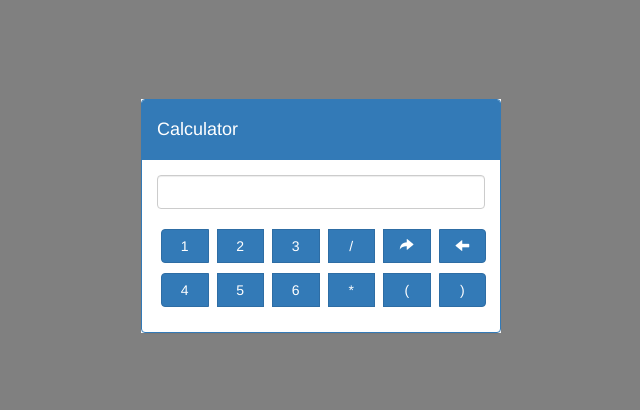
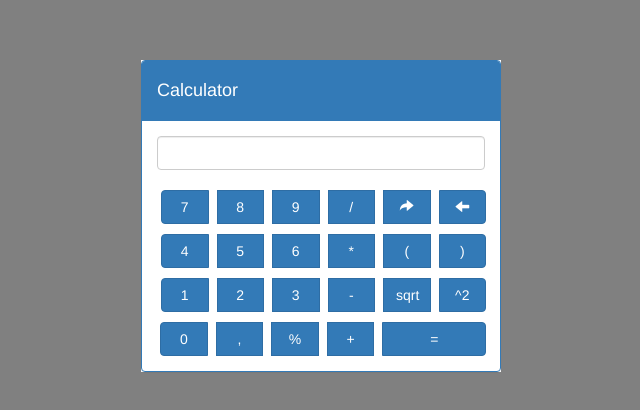
Before and after one commit to maiorovi/calculator-gui, an Angular app: page / in a window 1280 px wide. Shown: the part 174-584 px from the top of the page, without its empty margins (319-959 px from the left). Built offline with nearby package versions, Linux system fonts and the light colour scheme.

Commit message:
implemented basic event handling

```diff
--- a/src/app/app.module.ts
+++ b/src/app/app.module.ts
@@ -4,11 +4,13 @@ import { NgModule } from '@angular/core';
 import { AppComponent } from './app.component';
 import { CalculatorCoreComponent } from './calculator-core/calculator-core.component';
 import {FormsModule} from "@angular/forms";
+import { KeyPressDirective } from './key-press.directive';
 
 @NgModule({
   declarations: [
     AppComponent,
-    CalculatorCoreComponent
+    CalculatorCoreComponent,
+    KeyPressDirective
   ],
   imports: [
     BrowserModule,
--- a/src/app/calculator-core/calculator-core.component.html
+++ b/src/app/calculator-core/calculator-core.component.html
@@ -2,18 +2,18 @@
 <div class="panel panel-primary">
   <div class="panel-heading"><h4>Calculator</h4></div>
   <div class="panel-body">
-    <input [(ngModel)]="expression" type="text" class="form-control expression-input" style="margin-bottom: 10px;" />
-    <div class="button-wrapper">
+    <input [(ngModel)]="expression" type="text" class="form-control expression-input" style="margin-bottom: 10px;" keypresshandler (key-pressed)="handleKeyPressed($event)" />
+    <!---->
     <div class="btn-group btn-toolbar btn-line" role="group">
       <div class="btn-group btn-group-justified" role="group" aria-label="...">
         <div class="btn-group calculator-btn" role="group" aria-label="...">
-          <button type="button" class="btn btn-primary" (click)="extendExpressionWith('1')">1</button>
+          <button type="button" class="btn btn-primary" (click)="extendExpressionWith('7')">7</button>
         </div>
         <div class="btn-group calculator-btn" role="group" aria-label="...">
-          <button type="button" class="btn btn-primary" (click)="extendExpressionWith('2')">2</button>
+          <button type="button" class="btn btn-primary" (click)="extendExpressionWith('8')">8</button>
         </div>
         <div class="btn-group calculator-btn" role="group" aria-label="...">
-          <button type="button" class="btn btn-primary" (click)="extendExpressionWith('3')">3</button>
+          <button type="button" class="btn btn-primary" (click)="extendExpressionWith('9')">9</button>
         </div>
         <div class="btn-group calculator-btn" role="group" aria-label="...">
           <button type="button" class="btn btn-primary" (click)="extendExpressionWith('/')">/</button>
@@ -53,6 +53,47 @@
         </div>
       </div>
     </div>
+    <!---->
+      <div class="btn-group btn-toolbar btn-line" role="group">
+        <div class="btn-group btn-group-justified" role="group" aria-label="...">
+          <div class="btn-group calculator-btn" role="group" aria-label="...">
+          <button type="button" class="btn btn-primary" (click)="extendExpressionWith('1')">1</button>
+          </div>
+          <div class="btn-group calculator-btn" role="group" aria-label="...">
+          <button type="button" class="btn btn-primary" (click)="extendExpressionWith('2')">2</button>
+          </div>
+          <div class="btn-group calculator-btn" role="group" aria-label="...">
+          <button type="button" class="btn btn-primary" (click)="extendExpressionWith('3')">3</button>
+          </div>
+          <div class="btn-group calculator-btn" role="group" aria-label="...">
+          <button type="button" class="btn btn-primary" (click)="extendExpressionWith('-')">-</button>
+          </div>
+          <div class="btn-group calculator-btn" role="group" aria-label="...">
+            <button type="button" class="btn btn-primary" (click)="extendExpressionWith('sqrt')">sqrt</button>
+          </div>
+          <div class="btn-group calculator-btn" role="group" aria-label="...">
+            <button type="button" class="btn btn-primary" (click)="extendExpressionWith('^2')">^2</button>
+          </div>
+        </div>
+      <!---->
+        <div class="btn-group btn-toolbar btn-line" role="group">
+          <div class="btn-group btn-group-justified" role="group" aria-label="...">
+            <div class="btn-group calculator-btn" role="group" aria-label="...">
+              <button type="button" class="btn btn-primary" (click)="extendExpressionWith('0')">0</button>
+            </div>
+            <div class="btn-group calculator-btn" role="group" aria-label="...">
+              <button type="button" class="btn btn-primary" (click)="extendExpressionWith(',')">,</button>
+            </div>
+            <div class="btn-group calculator-btn" role="group" aria-label="...">
+              <button type="button" class="btn btn-primary" (click)="extendExpressionWith('%')">%</button>
+            </div>
+            <div class="btn-group calculator-btn" role="group" aria-label="...">
+              <button type="button" class="btn btn-primary" (click)="extendExpressionWith('+')">+</button>
+            </div>
+            <div class="btn-group calculator-btn" role="group" aria-label="..." style="width: 2%;">
+              <button type="button" class="btn btn-primary" (click)="extendExpressionWith('=')">=</button>
             </div>
           </div>
     </div>
+  </div>
+</div>
--- a/src/app/calculator-core/calculator-core.component.ts
+++ b/src/app/calculator-core/calculator-core.component.ts
@@ -24,4 +24,8 @@ export class CalculatorCoreComponent implements OnInit {
     this.expression = this.expression.substring(0, this.expression.length - 1)
   }
 
+  handleKeyPressed(event) {
+    this.expression += event.key;
+  }
+
 }
--- /dev/null
+++ b/src/app/key-press.directive.ts
@@ -0,0 +1,16 @@
+import {Directive, EventEmitter, HostListener, Output} from '@angular/core';
+
+@Directive({
+  selector: '[keypresshandler]'
+})
+export class KeyPressDirective {
+  @Output('key-pressed') keyPressedEvent: EventEmitter<any> = new EventEmitter();
+
+  constructor() { }
+
+  @HostListener('window:keypress', ['$event']) onKeyPress(event: KeyboardEvent) {
+    console.log(event);
+    this.keyPressedEvent.emit(event)
+  }
+
+}
```
Also changed, not shown: 1 other file (tests, documents, lock files or other folders). Lines whose indentation alone changed are shown as unchanged.
